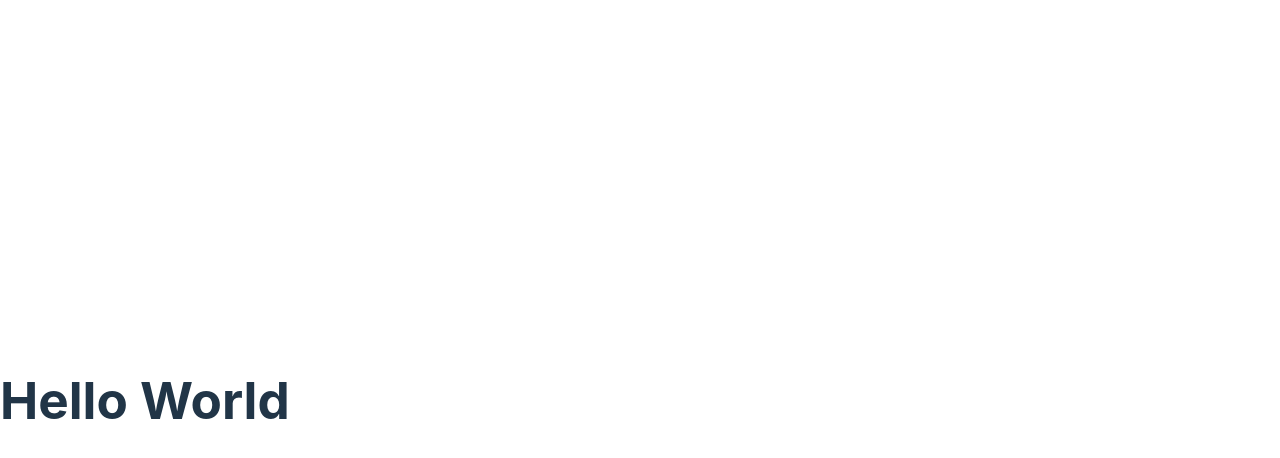
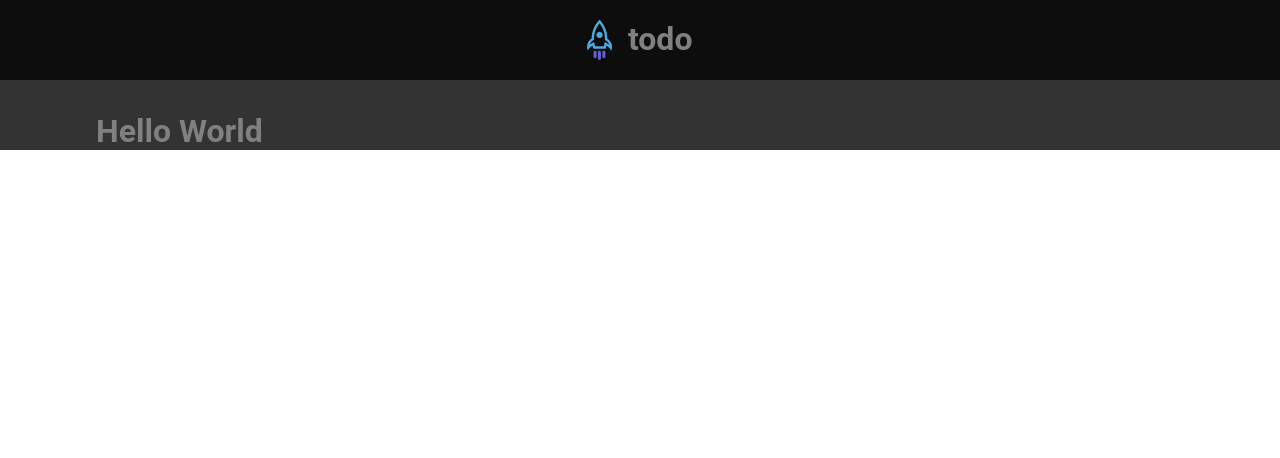
Before and after one commit to VitorFernandes-JS/desafio-to-do, a React (Vite) app: page / in a window 1280 px wide. Shown: the top 458 px of the page. Built offline with nearby package versions, Linux system fonts and the light colour scheme.

Commit message:
feat: create new components (Header and InputTop)

```diff
--- a/src/App.module.css
+++ b/src/App.module.css
@@ -1,3 +1,19 @@
+.container {
+  background: var(--gray-400);
+}
+
 .app {
-  background: var(--gray-900);
+  max-width: 70rem;
+  margin: 2rem auto;
+  padding: 0 1rem;
+
+  display: flex;
+  gap: 2rem;
+  align-items: flex-start;
 }
+
+@media (max-width: 768px) {
+  html {
+    font-size: 87.5%;
+  }
+}
--- a/src/App.tsx
+++ b/src/App.tsx
@@ -1,10 +1,19 @@
+import { Header } from "./components/Header/Header";
+
 import styles from "./App.module.css";
-import "./App.module.css";
+import "./global.css";
 
 export function App() {
   return (
-    <div className={styles.app}>
-      <h1>Hello World</h1>
+    <div className={styles.container}>
+      <Header/>
+
+      <div className={styles.app}>
+
+        <main>
+        <h1>Hello World</h1>
+        </main>
+      </div>
     </div>
   );
 }
--- /dev/null
+++ b/src/components/Header/Header.module.css
@@ -0,0 +1,12 @@
+.header {
+    background-color: var(--gray-700);
+    display: flex;
+    justify-content: center;
+    height: 80px;
+    padding: 1.25rem 0;
+}
+
+.header img {
+    height: 2.5rem;
+    margin-right: 1rem;
+}
--- /dev/null
+++ b/src/components/Header/Header.tsx
@@ -0,0 +1,12 @@
+import styles from "./Header.module.css"
+
+import logoRocket from "../../assets/logo-rocket.svg"
+
+export function Header() {
+    return (
+        <header className={styles.header}>
+            <img src={logoRocket} alt="Logo React" />
+            <h1>todo</h1>
+        </header>
+    );
+}
--- a/src/index.css
+++ /dev/null
@@ -1,70 +0,0 @@
-:root {
-  font-family: Inter, Avenir, Helvetica, Arial, sans-serif;
-  font-size: 16px;
-  line-height: 24px;
-  font-weight: 400;
-
-  color-scheme: light dark;
-  color: rgba(255, 255, 255, 0.87);
-  background-color: #242424;
-
-  font-synthesis: none;
-  text-rendering: optimizeLegibility;
-  -webkit-font-smoothing: antialiased;
-  -moz-osx-font-smoothing: grayscale;
-  -webkit-text-size-adjust: 100%;
-}
-
-a {
-  font-weight: 500;
-  color: #646cff;
-  text-decoration: inherit;
-}
-a:hover {
-  color: #535bf2;
-}
-
-body {
-  margin: 0;
-  display: flex;
-  place-items: center;
-  min-width: 320px;
-  min-height: 100vh;
-}
-
-h1 {
-  font-size: 3.2em;
-  line-height: 1.1;
-}
-
-button {
-  border-radius: 8px;
-  border: 1px solid transparent;
-  padding: 0.6em 1.2em;
-  font-size: 1em;
-  font-weight: 500;
-  font-family: inherit;
-  background-color: #1a1a1a;
-  cursor: pointer;
-  transition: border-color 0.25s;
-}
-button:hover {
-  border-color: #646cff;
-}
-button:focus,
-button:focus-visible {
-  outline: 4px auto -webkit-focus-ring-color;
-}
-
-@media (prefers-color-scheme: light) {
-  :root {
-    color: #213547;
-    background-color: #ffffff;
-  }
-  a:hover {
-    color: #747bff;
-  }
-  button {
-    background-color: #f9f9f9;
-  }
-}
--- a/src/main.tsx
+++ b/src/main.tsx
@@ -1,7 +1,6 @@
 import React from 'react'
 import ReactDOM from 'react-dom/client'
 import { App } from './App'
-import './index.css'
 
 ReactDOM.createRoot(document.getElementById('root')!).render(
   <React.StrictMode>
```
Also changed, not shown: src/assets/logo-rocket.svg (added), src/components/InputTop/InputTop.module.css (added), src/components/InputTop/InputTop.tsx (added).
